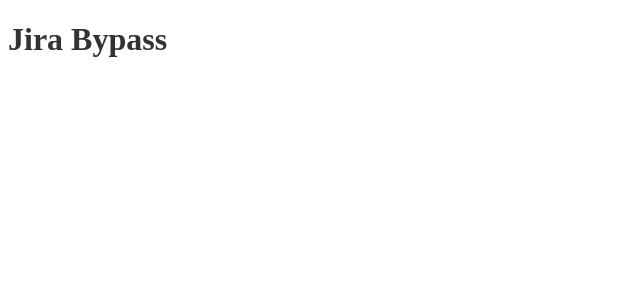
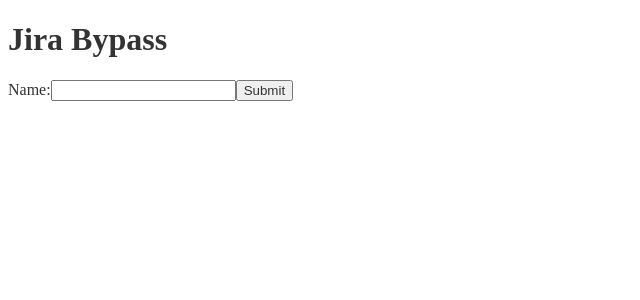
Before and after one commit to chaynsaw/jira-bypass, a React (Vite) app: page / in a window 1280 px wide. Shown: the top 300 px of the page, without its empty margins (0-640 px from the left). Built offline with nearby package versions, Linux system fonts and the light colour scheme.

Commit message:
Add form SendCredentials

```diff
--- a/src/App.js
+++ b/src/App.js
@@ -1,11 +1,12 @@
 import React from "react";
 import ReactDOM from "react-dom";
-
+import SendCredentials from "./SendCredentials";
 
 const App = () => {
   return (
     <div>
       <h1>Jira Bypass</h1>
+      <SendCredentials />
     </div>
   );
 };
--- /dev/null
+++ b/src/SendCredentials.js
@@ -0,0 +1,15 @@
+import React from "react";
+
+const SendCredentials = () => {
+  return (
+    <form>
+      <label>
+        Name:
+        <input type="text" name="name" />
+      </label>
+      <input type="submit" value="Submit" />
+    </form>
+  );
+};
+
+export default SendCredentials;
```
